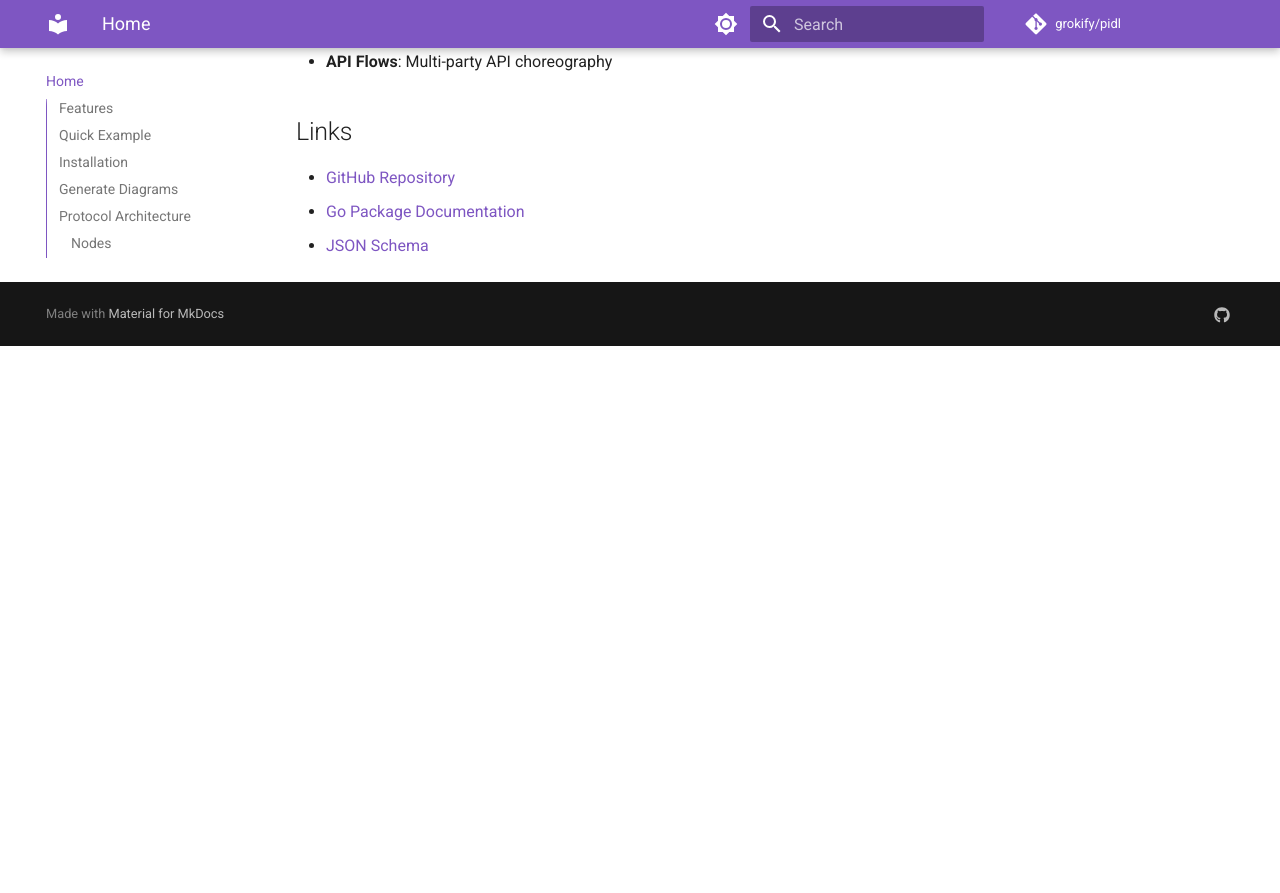
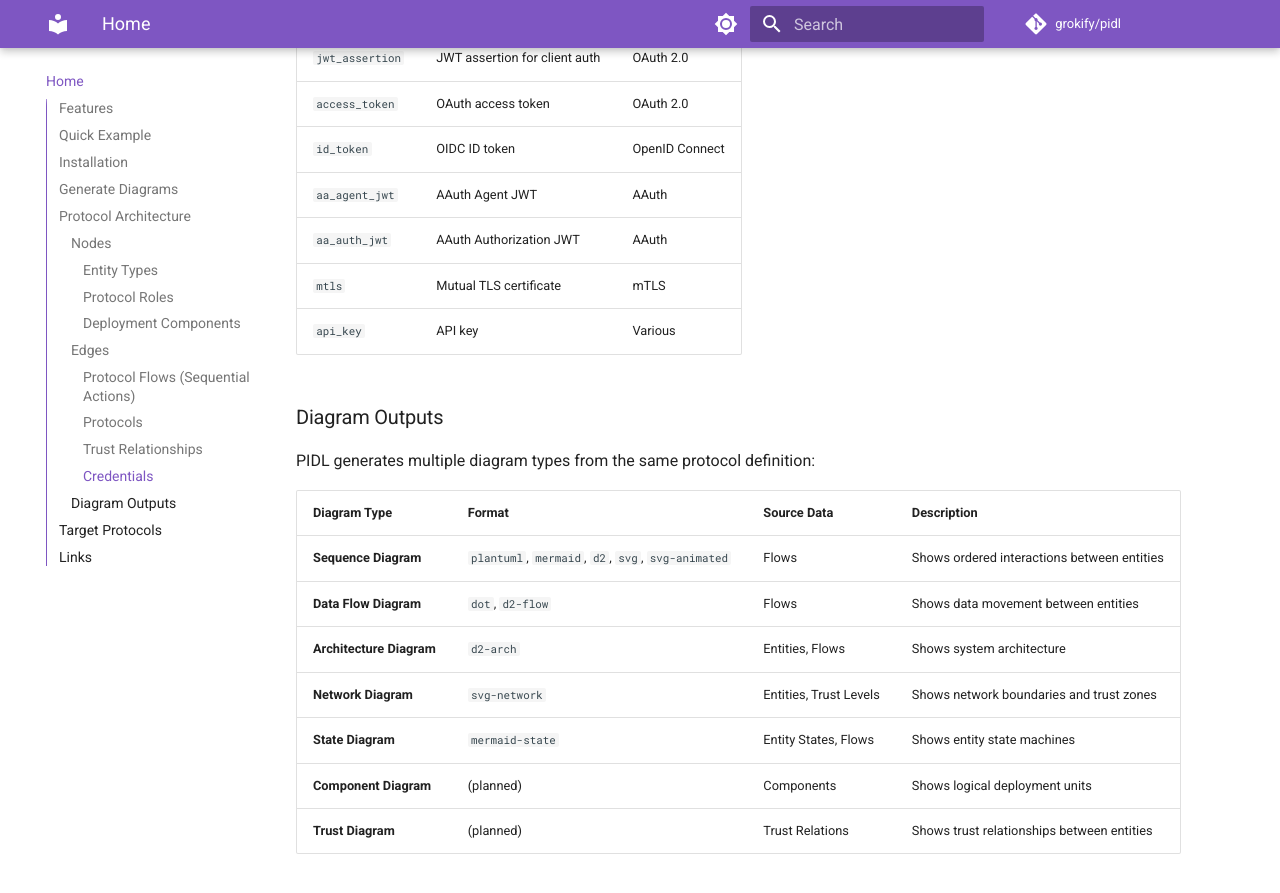
Before and after one commit to grokify/pidl, an MkDocs documentation site: the page built from docs/index.md, in a window 1280 px wide and 900 px high, scrolled down 5976 px. Shown: the top 893 px of the window. Built offline with MkDocs 1.6.1 and Material for MkDocs 9.7.7, drawn with Linux system fonts in a browser that asks for light colours; comment, search, counter and statistics services are not loaded; before the commit the page ends 6322 px from its top, so only the background shows below that; some of the changed text lies outside the part shown.

Commit message:
docs: add protocol flows and diagram outputs documentation
- Add Protocol Flows section documenting sequential action edges
- Add Diagram Outputs table showing all diagram types with source data
- Document sequence, data flow, architecture, network, state diagrams
- Mark component and trust diagrams as planned

Co-Authored-By: Claude Opus 4.5 <noreply@anthropic.com>

```diff
--- a/docs/index.md
+++ b/docs/index.md
@@ -142,6 +142,22 @@ Components group entities into logical deployment units:
 
 ### Edges
 
+PIDL supports two types of edges: **protocol flows** (sequential actions) and **trust relationships** (static trust).
+
+#### Protocol Flows (Sequential Actions)
+
+Flows are ordered interactions between entities that define protocol choreography. They generate sequence diagrams.
+
+| Field | Description |
+|-------|-------------|
+| `from` | Source entity ID |
+| `to` | Target entity ID |
+| `action` | Action identifier |
+| `mode` | Flow type: `request`, `response`, `redirect`, `callback`, `event`, `tool_call`, `tool_result` |
+| `phase` | Optional phase grouping |
+| `condition` | Optional conditional execution |
+| `alternatives` | Optional alternative paths |
+
 #### Protocols
 
 | Protocol | Full Name | Specification |
@@ -182,6 +198,20 @@ Components group entities into logical deployment units:
 | `mtls` | Mutual TLS certificate | mTLS |
 | `api_key` | API key | Various |
 
+### Diagram Outputs
+
+PIDL generates multiple diagram types from the same protocol definition:
+
+| Diagram Type | Format | Source Data | Description |
+|--------------|--------|-------------|-------------|
+| **Sequence Diagram** | `plantuml`, `mermaid`, `d2`, `svg`, `svg-animated` | Flows | Shows ordered interactions between entities |
+| **Data Flow Diagram** | `dot`, `d2-flow` | Flows | Shows data movement between entities |
+| **Architecture Diagram** | `d2-arch` | Entities, Flows | Shows system architecture |
+| **Network Diagram** | `svg-network` | Entities, Trust Levels | Shows network boundaries and trust zones |
+| **State Diagram** | `mermaid-state` | Entity States, Flows | Shows entity state machines |
+| **Component Diagram** | (planned) | Components | Shows logical deployment units |
+| **Trust Diagram** | (planned) | Trust Relations | Shows trust relationships between entities |
+
 ## Target Protocols
 
 PIDL is designed for describing:
```
Also changed, not shown: README.md (+54 -0 lines).
